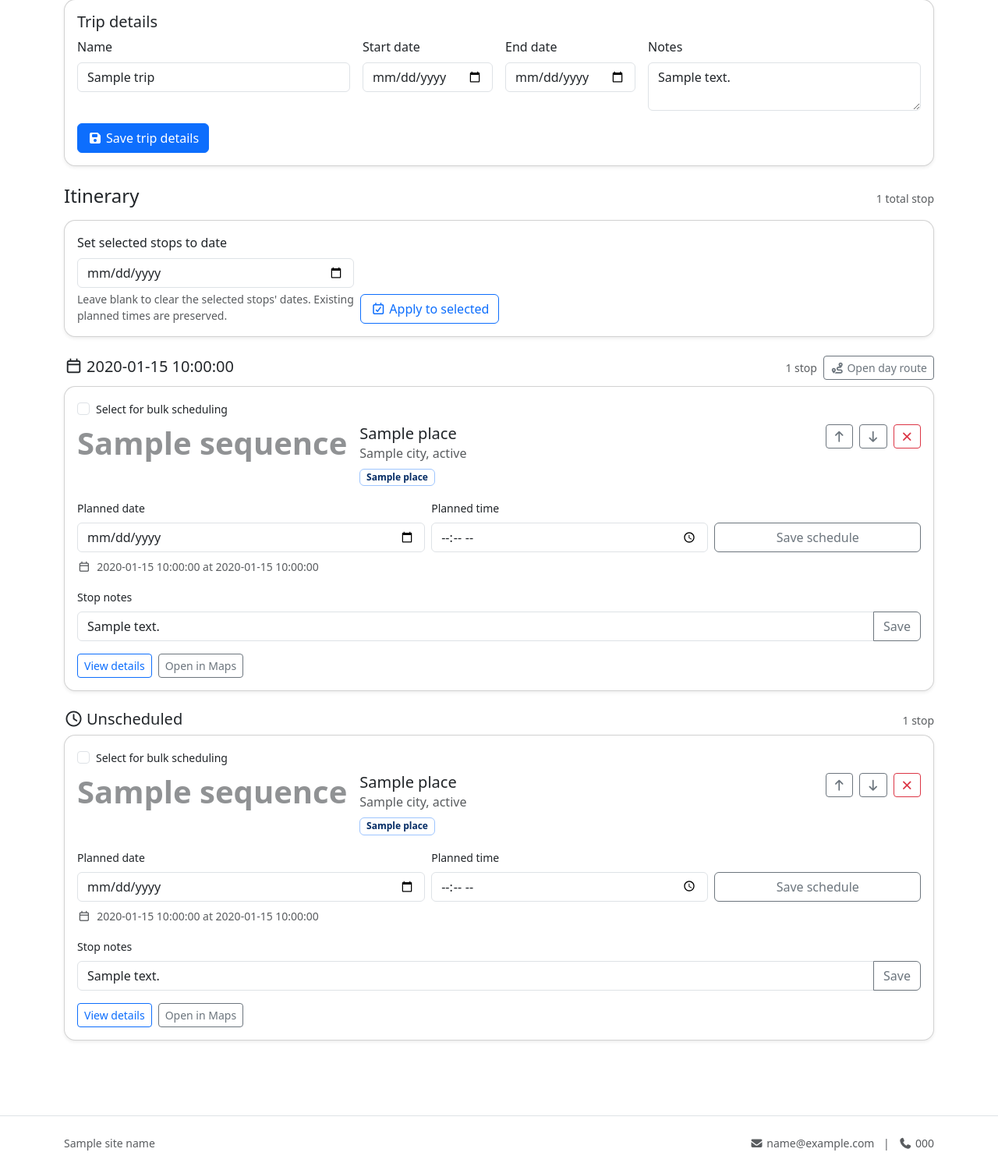
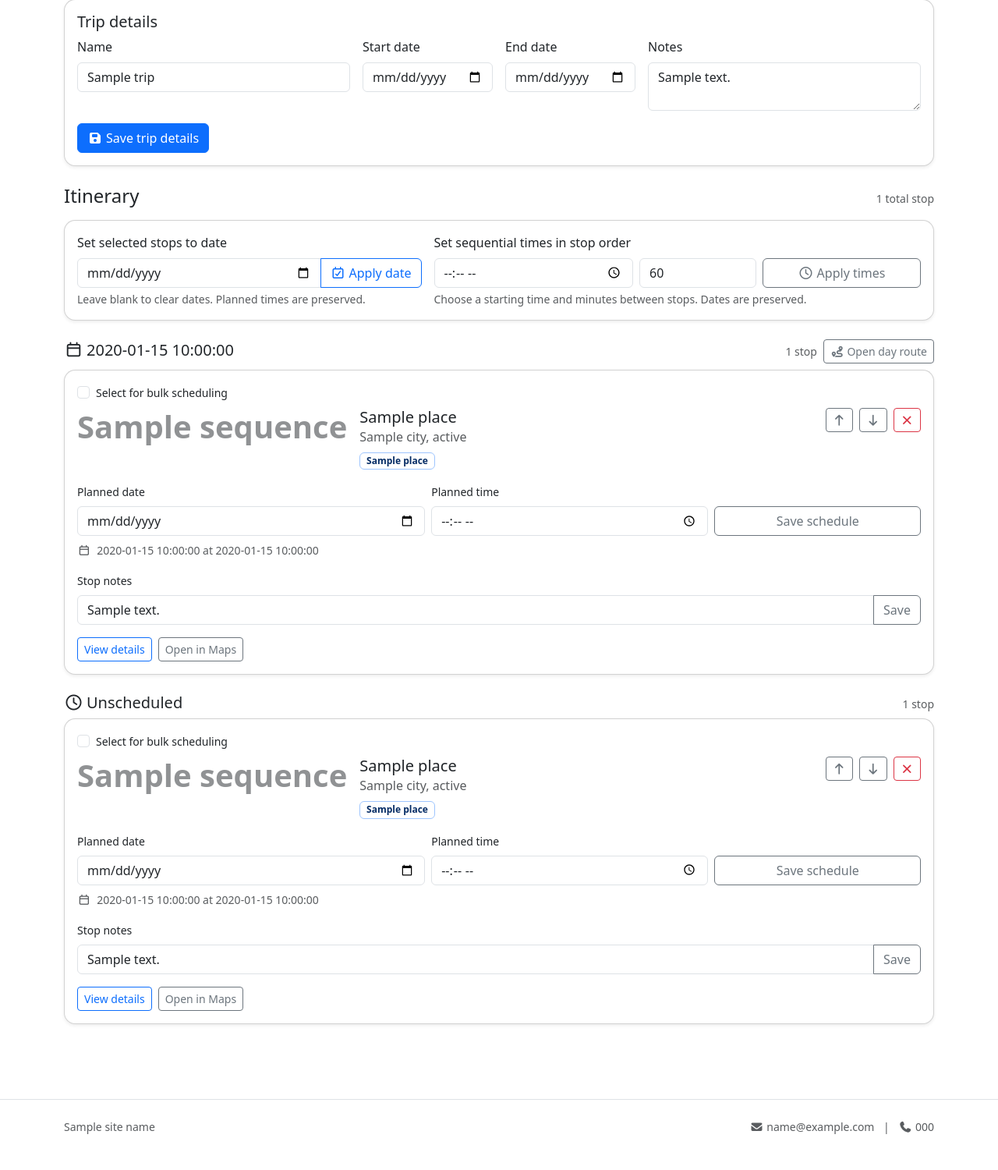
Before and after one commit to drakeg/vlog_travel_finder, a Python web app: template templates/public/trip_detail.html in a window 1280 px wide. Shown: the part 310-1810 px from the top of the page at 78% size. After the commit the page ends 1764 px from the top, so only its background shows below. Run offline with Jinja, Linux system fonts and the light colour scheme; the template is opened without the code that fills it: most values are stand-ins (such as "Sample title", 1, 10 or a date in 2020); grey boxes marked "Sample" are stand-in pictures.

Commit message:
feat: add sequential timing controls

```diff
--- a/templates/public/trip_detail.html
+++ b/templates/public/trip_detail.html
@@ -178,9 +178,10 @@
     <form id="bulk-schedule-form" method="post" action="{{ url_for('public.trip_bulk_schedule', trip_id=trip.id) }}" class="card shadow-sm mb-4">
       <input type="hidden" name="_csrf_token" value="{{ csrf_token() }}" />
       <div class="card-body">
-        <div class="row g-2 align-items-end">
-          <div class="col-12 col-sm-6 col-md-4">
+        <div class="row g-3 align-items-end">
+          <div class="col-12 col-md-5">
             <label class="form-label" for="bulk-planned-date">Set selected stops to date</label>
+            <div class="input-group">
               <input
                 class="form-control"
                 id="bulk-planned-date"
@@ -189,12 +190,38 @@
                 {% if trip.start_date %}min="{{ trip.start_date }}"{% endif %}
                 {% if trip.end_date %}max="{{ trip.end_date }}"{% endif %}
               />
-            <div class="form-text">Leave blank to clear the selected stops' dates. Existing planned times are preserved.</div>
+              <button class="btn btn-outline-primary" type="submit" name="action" value="date">
+                <i class="fa-regular fa-calendar-check me-1"></i>Apply date
+              </button>
             </div>
-          <div class="col-12 col-sm-auto">
-            <button class="btn btn-outline-primary" type="submit">
-              <i class="fa-regular fa-calendar-check me-1"></i>Apply to selected
+            <div class="form-text">Leave blank to clear dates. Planned times are preserved.</div>
+          </div>
+
+          <div class="col-12 col-md-7">
+            <label class="form-label" for="bulk-start-time">Set sequential times in stop order</label>
+            <div class="row g-2">
+              <div class="col-5">
+                <input class="form-control" id="bulk-start-time" type="time" name="start_time" aria-label="Starting time" />
+              </div>
+              <div class="col-3">
+                <input
+                  class="form-control"
+                  type="number"
+                  name="interval_minutes"
+                  min="5"
+                  max="720"
+                  step="5"
+                  value="60"
+                  aria-label="Minutes between stops"
+                />
+              </div>
+              <div class="col-4 d-grid">
+                <button class="btn btn-outline-secondary" type="submit" name="action" value="times">
+                  <i class="fa-regular fa-clock me-1"></i>Apply times
                 </button>
+              </div>
+            </div>
+            <div class="form-text">Choose a starting time and minutes between stops. Dates are preserved.</div>
           </div>
         </div>
       </div>
```
Lines whose indentation alone changed are shown as unchanged.
